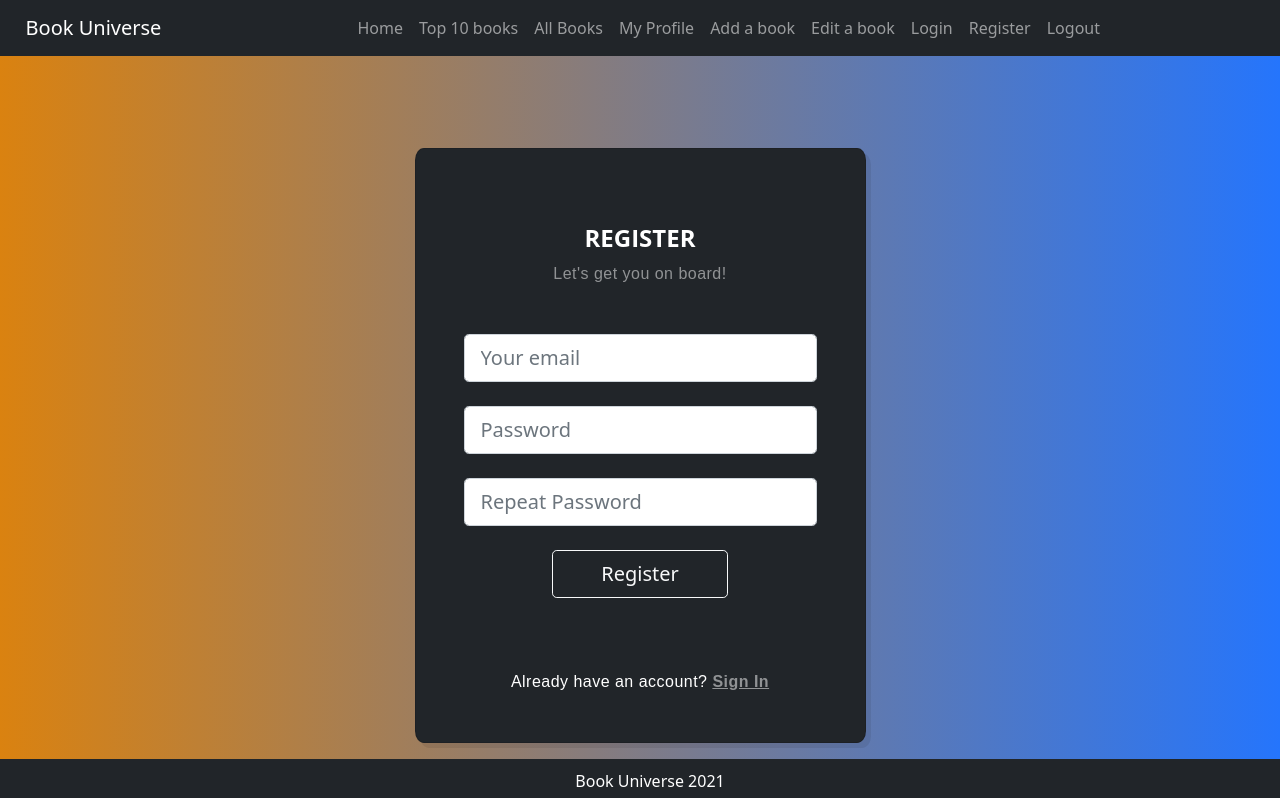
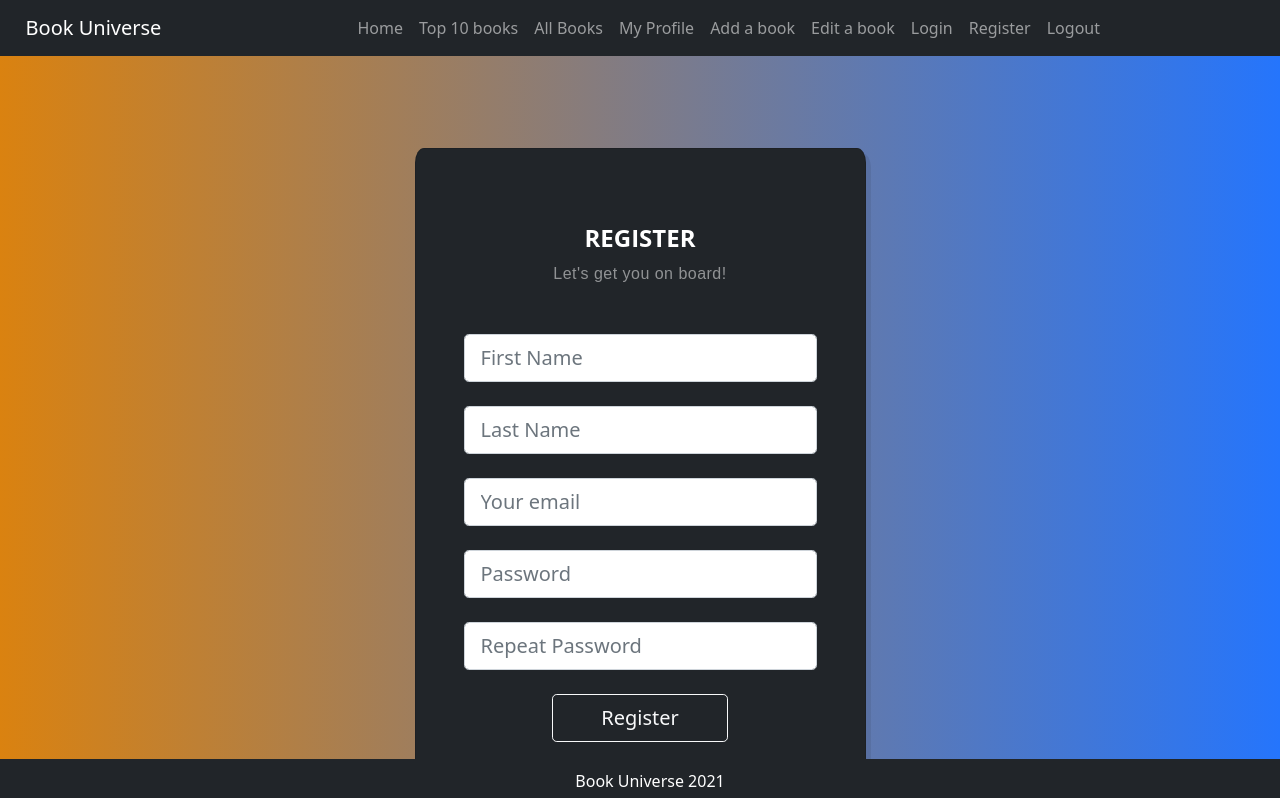
Before and after one commit to lucroselen/book-universe, a React (Create React App) app: page /register in a window 1280 px wide. Shown: the top 798 px of the page. Built offline with nearby package versions, Linux system fonts and the light colour scheme.

Commit message:
connected register to api

```diff
--- a/src/components/Register/Register.js
+++ b/src/components/Register/Register.js
@@ -1,16 +1,24 @@
 import "./Register.css";
 import { Link } from "react-router-dom";
 import { useNavigate } from "react-router";
+import { register } from "../../services/authService";
 
 const Register = () => {
   let navigate = useNavigate();
   const submitHandler = (e) => {
     e.preventDefault();
 
-    //let formData = new FormData(e.currentTarget);
+    let formData = new FormData(e.currentTarget);
 
-    //let { email, password, rePassword } = Object.fromEntries(formData);
+    let { firstName, lastName, email, password, rePassword } =
+      Object.fromEntries(formData);
 
+    register(firstName, lastName, email, password, rePassword);
+    // .then(
+    //   (authData) => {
+    //     //login(authData);
+    //   }
+    // );
     navigate("/all-books");
   };
 
@@ -26,7 +34,22 @@ const Register = () => {
                     Register
                   </h2>
                   <p className="text-white-50 mb-5">Let's get you on board!</p>
-
+                  <div className="form-outline mb-4">
+                    <input
+                      type="text"
+                      name="firstName"
+                      className="form-control form-control-lg"
+                      placeholder="First Name"
+                    />
+                  </div>
+                  <div className="form-outline mb-4">
+                    <input
+                      type="text"
+                      name="lastName"
+                      className="form-control form-control-lg"
+                      placeholder="Last Name"
+                    />
+                  </div>
                   <div className="form-outline mb-4">
                     <input
                       type="email"
--- /dev/null
+++ b/src/services/authService.js
@@ -0,0 +1,13 @@
+const serverUrl = "http://localhost:5000";
+
+export const register = (firstName, lastName, email, password, rePassword) => {
+  return fetch(`${serverUrl}/users/register`, {
+    method: "POST",
+    headers: {
+      "content-type": "application/json",
+    },
+    body: JSON.stringify({ firstName, lastName, email, password, rePassword }),
+  })
+    .then((res) => res.json())
+    .then((result) => console.log(result));
+};
```
